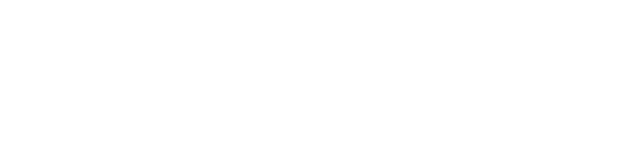
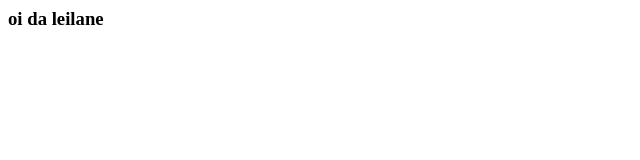
Before and after one commit to Joaze/projeto-git, a plain HTML site: page index.html in a window 1280 px wide. Shown: the whole page, without its empty margins (0-640 px from the left). Drawn offline with Linux system fonts and the light colour scheme.

Commit message:
inserção tag h3

```diff
--- a/index.html
+++ b/index.html
@@ -1,4 +1,5 @@
 <html>
 <body>
+<h3>oi da leilane </h3>
 </body>
 </html>
```
